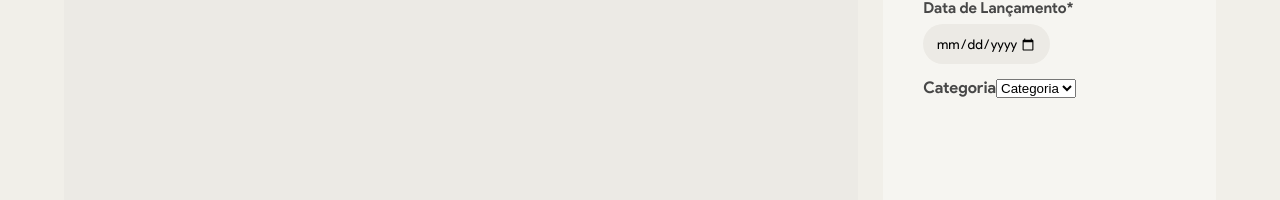
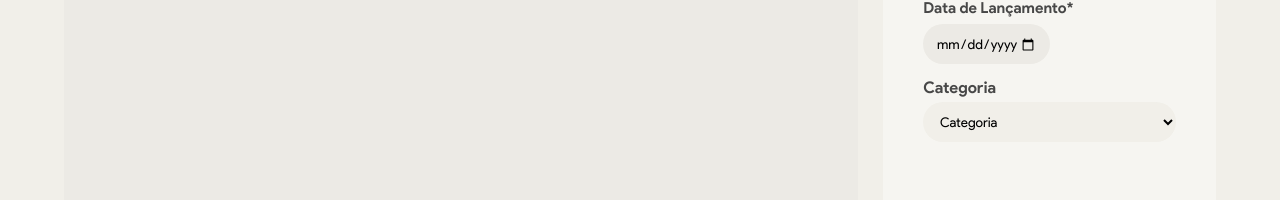
Before and after one commit to auto-motion-io/pitstop-react, a React (Create React App) app: page /todos-financeiro in a window 1280 px wide. Shown: the part 374-574 px from the top of the page. Built offline with nearby package versions, Linux system fonts and the light colour scheme; no server answers.

Commit message:
ajustando nomes dos gráficos

```diff
--- a/src/pages/financeiro/Financeiro.jsx
+++ b/src/pages/financeiro/Financeiro.jsx
@@ -124,15 +124,10 @@ const Financeiro = () => {
             <div className={style["titulo"]}>
               <div style={{ width: "100%" }}>
                 <h1>Resumo</h1>
-                <span style={{ fontFamily: "Product-Sans", fontSize: "15px" }}>Entradas X Saídas</span>
+                <span style={{ fontFamily: "Product-Sans", fontSize: "15px" }}>Últimos 12 Meses</span>
               </div>
 
-              <div className={style["input-calendario"]}>
-                <div className={style["calendario"]}>
-                  <img src={calendario} alt="Imagem de Calendário" />
-                </div>
-                <input type="text" />
-              </div>
+
             </div>
             <GraficoEntradaSaida idOficina={idOficina} />
           </div>
--- a/src/pages/financeiro/TodosFinanceiro.module.css
+++ b/src/pages/financeiro/TodosFinanceiro.module.css
@@ -0,0 +1,16 @@
+.select{
+    display: flex;
+    flex-direction: column;
+    gap: 5px;
+}
+
+.select select{
+    height: 5vh;
+    padding: 0 1vw;
+    border: none;
+    border-radius: 2.5vh;
+    margin-bottom: 1vh;
+    background-color: #F1EFE9;
+    outline: none;
+    font-family: "Product-sans";
+}
--- a/src/pages/home/Home.jsx
+++ b/src/pages/home/Home.jsx
@@ -83,7 +83,7 @@ const Home = () => {
                     fontSize: "15px",
                   }}
                 >
-                  Pendentes
+                  Próximos 7 Dias
                 </h3>
 
                 <GraficoOrdensPendentes idOficina={idOficina} />
@@ -93,7 +93,7 @@ const Home = () => {
             <div className={style["container_kpi"]}>
               <div className={style["kp1"]}>
                 <div style={{ color: "#474747" }}>
-                  <h2 style={{ fontSize: "25px" }}>Clientes</h2>
+                  <h2 style={{ fontSize: "25px" }}>Ordens de Serviço</h2>
                   <h3
                     style={{
                       fontFamily: "Product-Sans",
@@ -101,7 +101,7 @@ const Home = () => {
                       fontSize: "15px",
                     }}
                   >
-                    Ativos
+                    Últimos 12 Meses
                   </h3>
                 </div>
                 <GraficoClientesAtivos idOficina={idOficina} />
```
